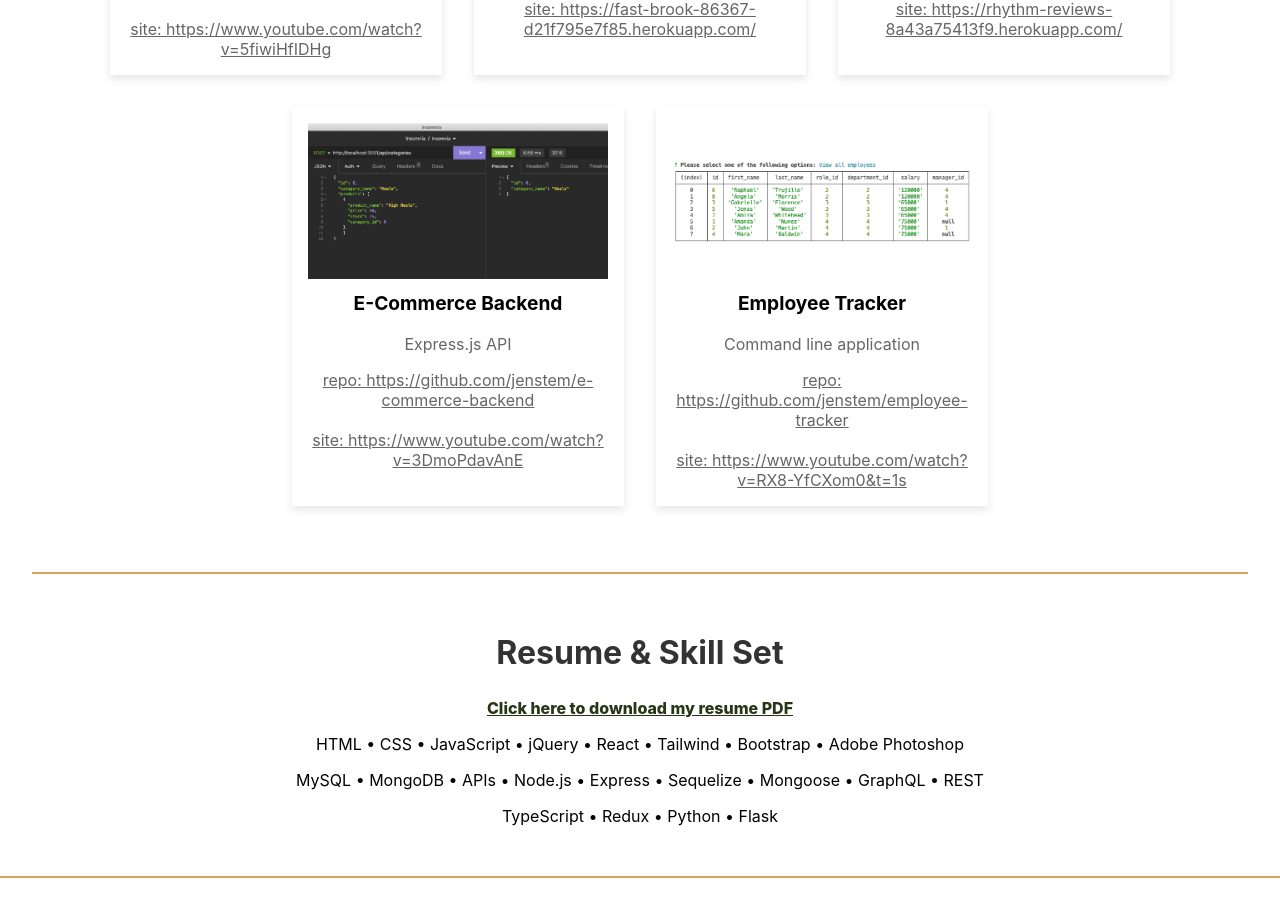
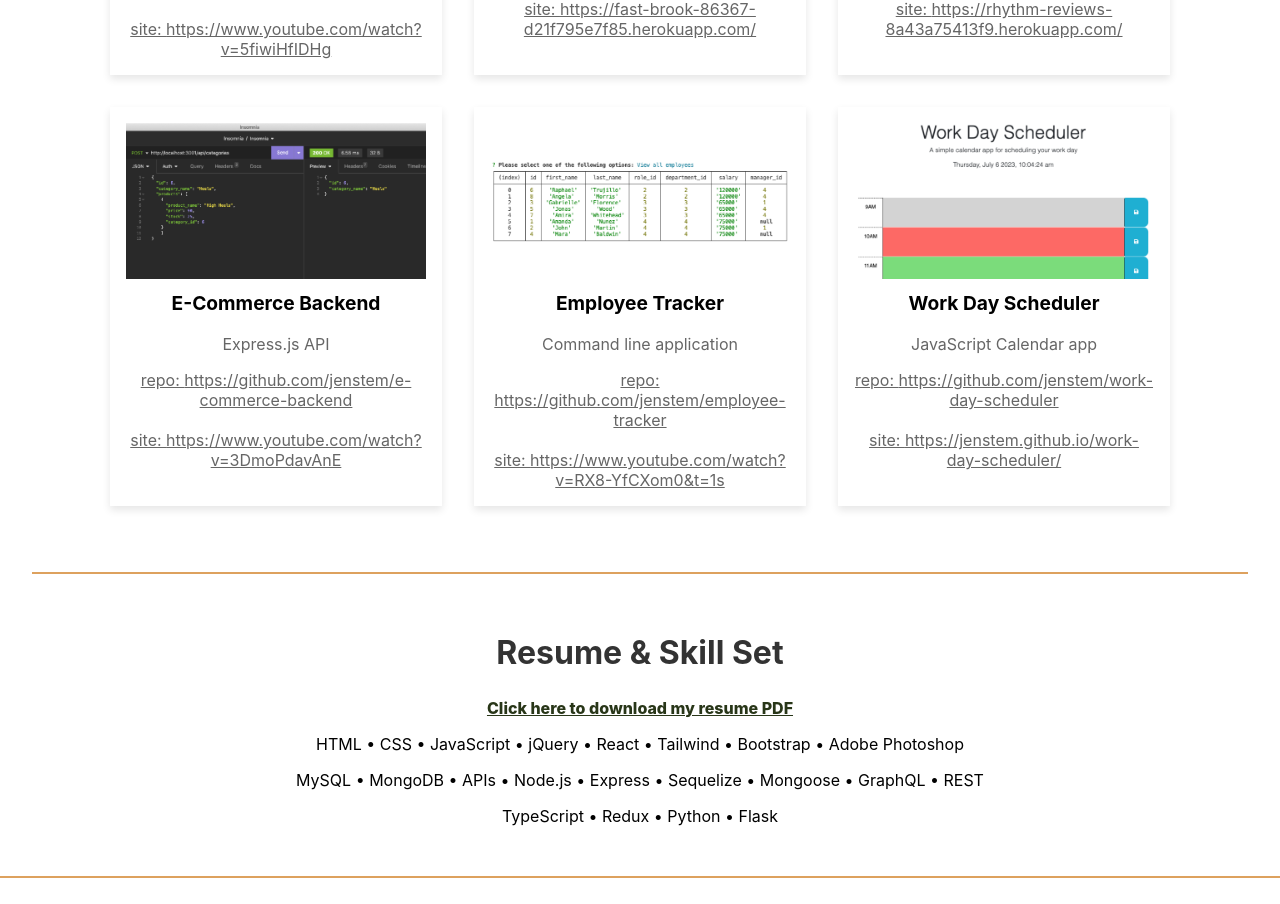
Before and after one commit to jenstem/react-portfolio, a React (Create React App) app: page / in a window 1280 px wide. Shown: the part 2129-3033 px from the top of the page. Built offline with nearby package versions, Linux system fonts and the light colour scheme.

Commit message:
Add work day scheduler to portfolio

```diff
--- a/src/Pages/projects.js
+++ b/src/Pages/projects.js
@@ -1,6 +1,7 @@
 import React from 'react';
 import ProjectCard from '../components/Project/ProjectCard';
 import './projects.css';
+import WorkDay from '../assets/app-images/work-day-scheduler.jpg';
 import PWA from '../assets/app-images/PWA.jpg';
 import SocialNetwork from '../assets/app-images/social-network.jpg';
 import TechBlog from '../assets/app-images/tech-blog.jpg';
@@ -25,6 +26,7 @@ const projectData = [
     { title: 'Rhythm Reviews', description: 'A CMS-style review site', imageUrl: RhythmReviews, url: "https://github.com/group7-project2/rhythm-reviews", site: "https://rhythm-reviews-8a43a75413f9.herokuapp.com/" },
     { title: 'E-Commerce Backend', description: 'Express.js API', imageUrl: ECommerceBackend, url: "https://github.com/jenstem/e-commerce-backend", site: "https://www.youtube.com/watch?v=3DmoPdavAnE" },
     { title: 'Employee Tracker', description: 'Command line application', imageUrl: EmployeeTracker, url: "https://github.com/jenstem/employee-tracker", site: "https://www.youtube.com/watch?v=RX8-YfCXom0&t=1s" },
+    { title: 'Work Day Scheduler', description: 'JavaScript Calendar app', imageUrl: WorkDay, url: "https://github.com/jenstem/work-day-scheduler", site: "https://jenstem.github.io/work-day-scheduler/" }
 ];
 
 export default function Projects() {
```
